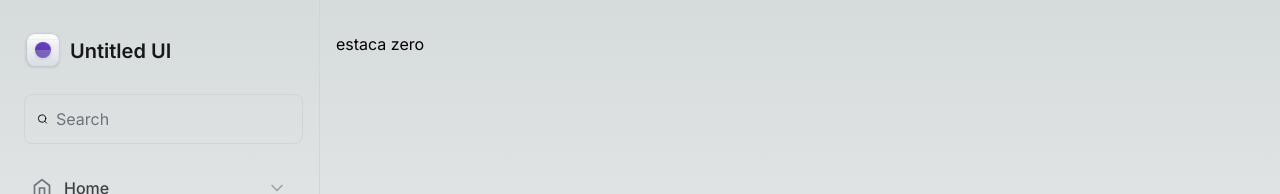
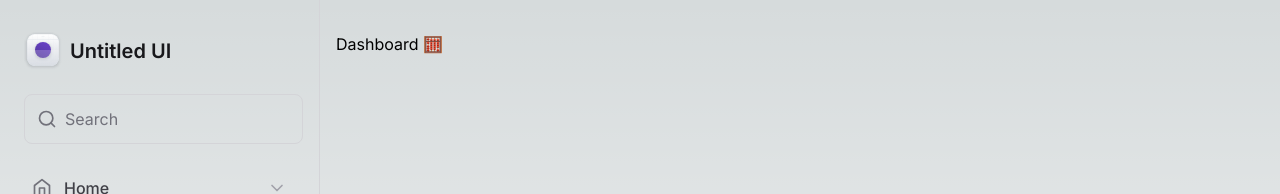
Before and after one commit to FeAranha/tailwind-jedi, a Next.js app: page / in a window 1280 px wide. Shown: the top 194 px of the page. Built offline with nearby package versions, Linux system fonts and the light colour scheme.

Commit message:
Pattern de Composição

```diff
--- a/src/app/page.tsx
+++ b/src/app/page.tsx
@@ -1,3 +1,3 @@
 export default function Home() {
-  return <h1>estaca zero</h1>
+  return <h1>Dashboard 🧮</h1>
 }
--- /dev/null
+++ b/src/components/Input.tsx
@@ -0,0 +1,33 @@
+import { ComponentProps } from 'react'
+
+export interface InputProps {
+  className: string
+}
+
+type InputPrefixProps = ComponentProps<'div'>
+
+export function Prefix(props: InputPrefixProps) {
+  return <div {...props} />
+}
+
+type InputControlProps = ComponentProps<'input'>
+
+export function Control(props: InputControlProps) {
+  return (
+    <input
+      className="flex-1 border-0 bg-transparent p-0 text-zinc-900 placeholder-zinc-500 dark:text-zinc-400"
+      {...props}
+    />
+  )
+}
+
+export type InputRootProps = ComponentProps<'div'>
+
+export function Root(props: InputRootProps) {
+  return (
+    <div
+      className="mx-1 flex w-full items-center gap-2 rounded-lg border border-zinc-300 px-3 py-3"
+      {...props}
+    />
+  )
+}
--- a/src/components/Sidebar/NaviItem.tsx
+++ b/src/components/Sidebar/NaviItem.tsx
@@ -13,7 +13,7 @@
       className="group flex items-center gap-3 rounded px-3 py-2 hover:bg-violet-50 dark:hover:bg-slate-600"
     >
       <Icon className="h-5 w-5 text-zinc-500" />
-      <span className="font-medium text-zinc-700 group-hover:text-violet-500">
+      <span className="font-medium text-zinc-700 group-hover:text-violet-500 dark:text-zinc-500">
         {title}
       </span>
       <ChevronDown className="ml-auto h-5 w-5 text-zinc-400 group-hover:text-violet-300" />
--- a/src/components/Sidebar/index.tsx
+++ b/src/components/Sidebar/index.tsx
@@ -1,5 +1,4 @@
 import {
-  Search,
   BarChart,
   CheckSquare,
   Flag,
@@ -8,24 +7,25 @@
   Users,
   LifeBuoy,
   Cog,
+  Search,
 } from 'lucide-react'
 import { Logo } from './Logo'
 import { NavItem } from './NaviItem'
 import { UsedSpaceWidget } from './UsedSpaceWidget'
 import { Profile } from './Profile'
+import * as Input from '../Input'
 
 export function Sidebar() {
   return (
     <aside className="flex flex-col gap-6 border-r border-zinc-300 px-5 py-8 dark:border-violet-950">
       <Logo />
 
-      <div className="mx-1 flex w-full items-center gap-2 rounded-lg border border-zinc-300 px-3 py-3">
-        <Search className="h-5 w-5 to-zinc-500" />
-        <input
-          className="flex-1 border-0 bg-transparent p-0 text-zinc-900 placeholder-zinc-500 dark:text-zinc-300"
-          placeholder="Search"
-        />
-      </div>
+      <Input.Root>
+        <Input.Prefix>
+          <Search className="h-5 w-5 text-zinc-500" />
+        </Input.Prefix>
+        <Input.Control placeholder="Search" />
+      </Input.Root>
 
       <nav className="space-y-0.5">
         <NavItem title="Home" icon={Home} />
```
